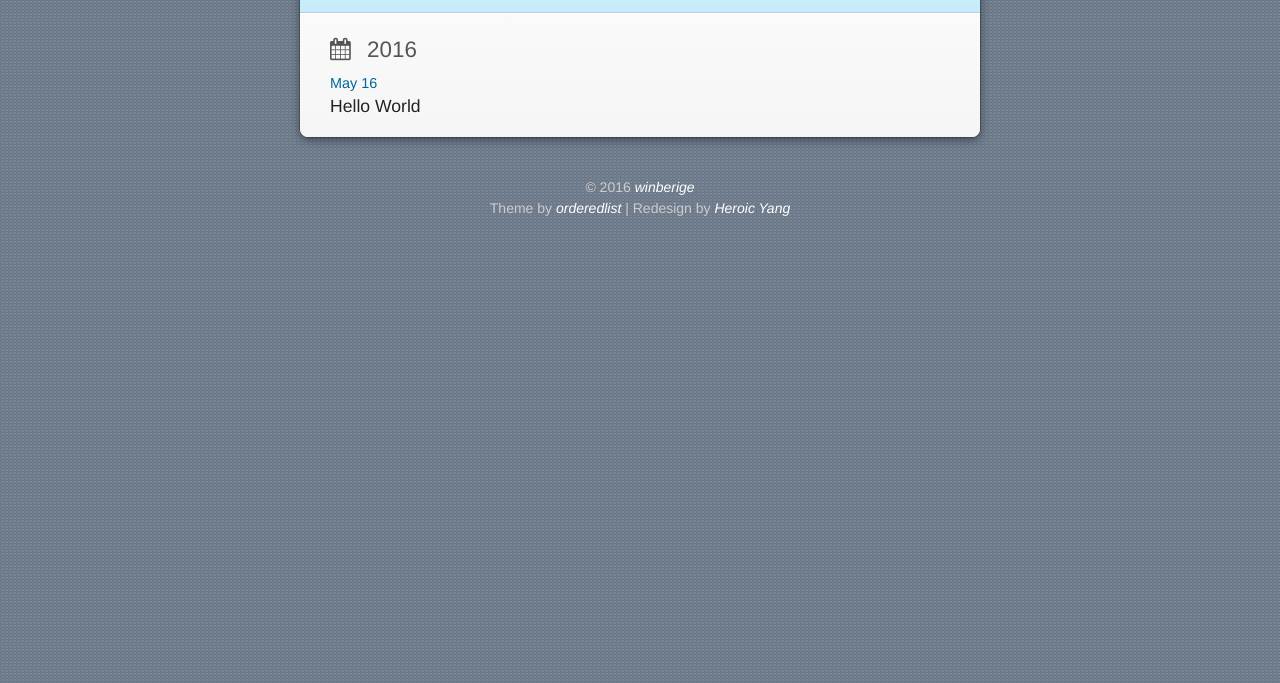
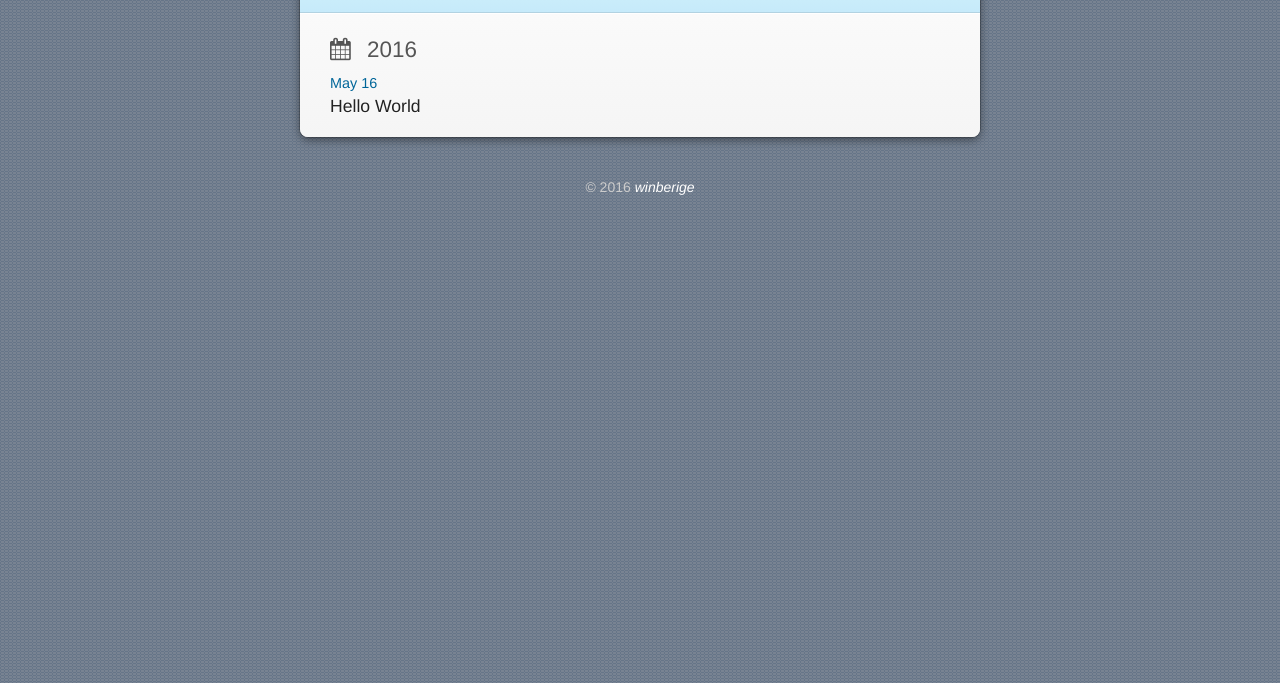
Before and after one commit to winberige/winberige.github.io, a plain HTML site: page archives/index.html in a window 1280 px wide. Shown: the part 117-800 px from the top of the page. Drawn offline with nearby package versions, Linux system fonts and the light colour scheme; some packages are replaced by stand-ins of ours; a web font is replaced by a local one.

Commit message:
Site updated: 2016-05-16 01:53:13

```diff
--- a/archives/index.html
+++ b/archives/index.html
@@ -4,7 +4,7 @@
   <!-- hexo-inject:begin --><!-- hexo-inject:end --><meta charset="utf-8">
   <meta http-equiv="X-UA-Compatible" content="chrome=1">
 
-  <title>归档 | winberige</title>
+  <title>Archives | winberige</title>
   <meta name="viewport" content="width=device-width, initial-scale=1, maximum-scale=1, user-scalable=no">
 
     <meta name="author" content="winberige">
@@ -98,11 +98,9 @@
 
 </div>
 <div class="theme-copyright">
-  Theme by <a href="https://github.com/orderedlist" target="_blank">orderedlist</a>
-   |
-  Redesign by <a href="http://heroicyang.com/" target="_blank">Heroic Yang</a>
 </div>
-<div class="clearfix"></div></footer>
+<div class="clearfix"></div>
+</footer>
   <script src="//ajax.googleapis.com/ajax/libs/jquery/1.8/jquery.min.js"></script>
 <script src="/js/scale.fix.js"></script>
 <script src="/js/jquery.imagesloaded.min.js"></script>
```
Also changed, not shown: 2016/05/16/hello-world/index.html (+2 -4 lines), archives/2016/05/index.html (+3 -5 lines), archives/2016/index.html (+3 -5 lines), index.html (+2 -4 lines).
